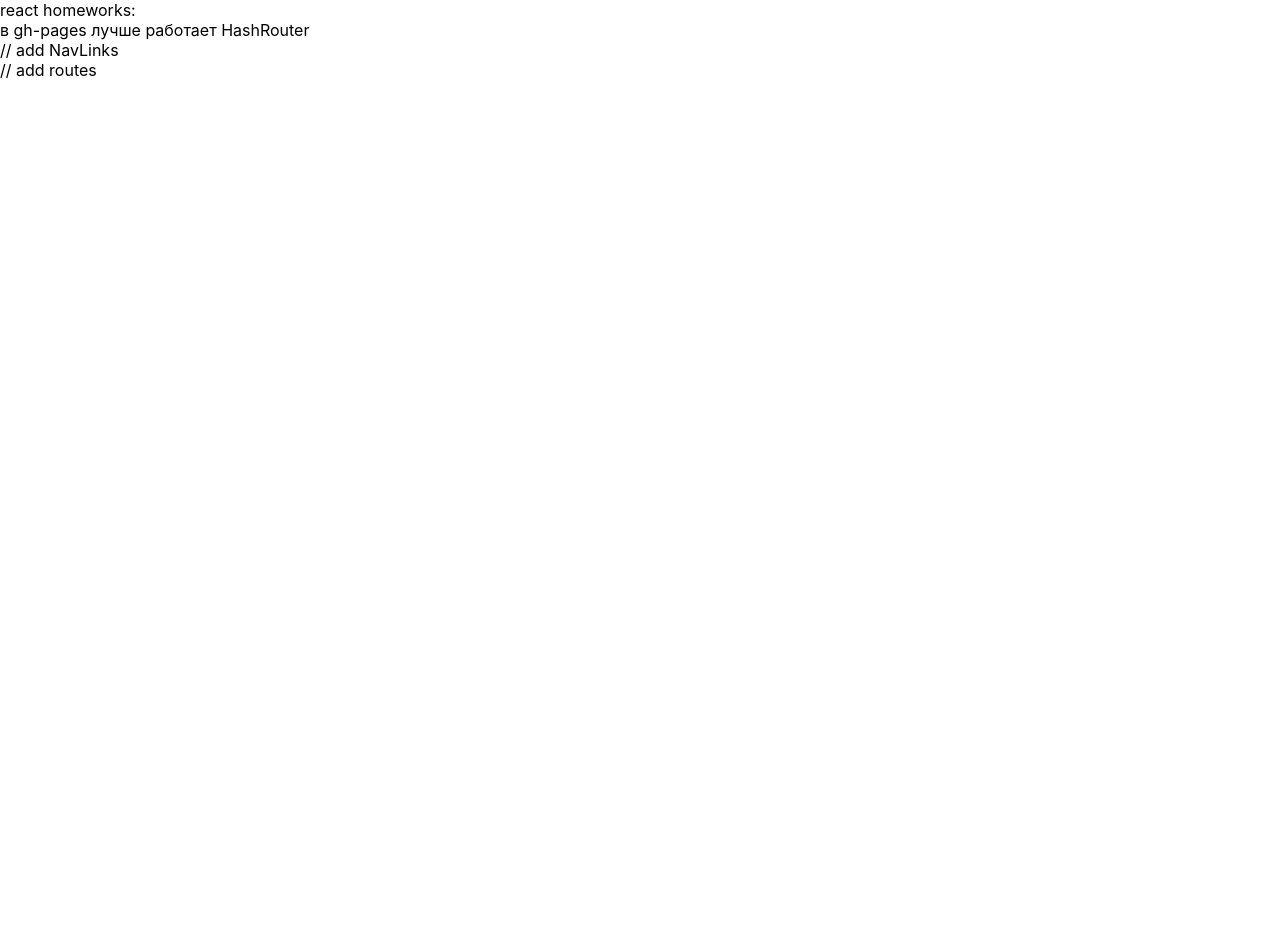
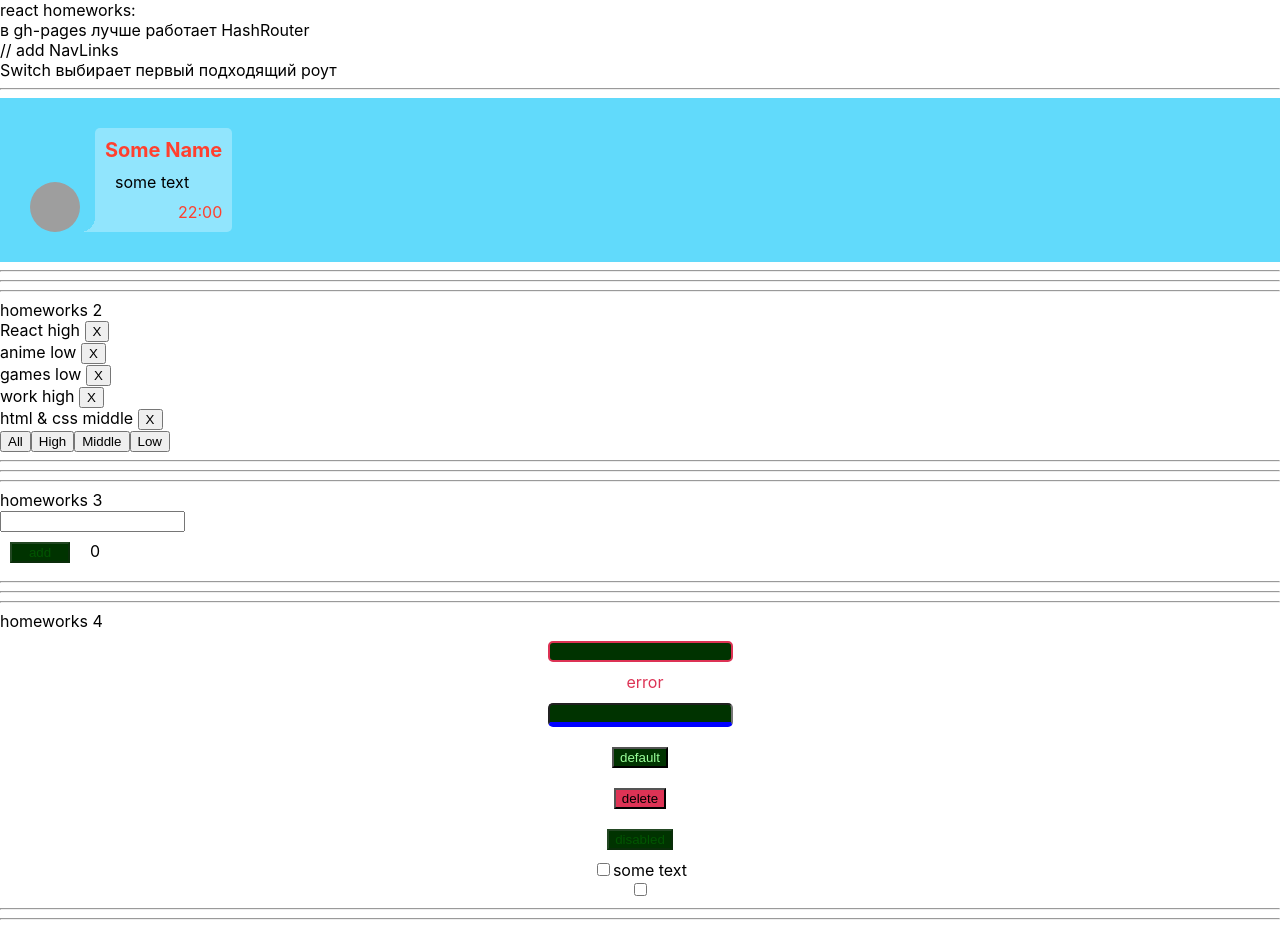
Before and after one commit to PhantomUlysses/simple-react-homeworks, a React (Create React App) app: page /#/pre-junior in a window 1280 px wide. Before the commit the page ends 800 px from the top, so only its background shows below. Built offline with nearby package versions, Linux system fonts and the light colour scheme; grey boxes are pictures that could not be loaded.

Commit message:
add react-router-dom

```diff
--- a/src/p2-homeworks/h5/Routes.tsx
+++ b/src/p2-homeworks/h5/Routes.tsx
@@ -1,4 +1,7 @@
 import React from 'react'
+import {Redirect, Route, Switch} from "react-router-dom";
+import PreJunior from "./pages/PreJunior";
+import Error404 from "./pages/Error404";
 
 export const PATH = {
     PRE_JUNIOR: '/pre-junior',
@@ -8,20 +11,20 @@ export const PATH = {
 function Routes() {
     return (
         <div>
-            {/*Switch выбирает первый подходящий роут*/}
-            {/*<Switch>*/}
+            Switch выбирает первый подходящий роут
+            <Switch>
 
-            {/*в начале мы попадаем на страницу '/' и переходим сразу на страницу PRE_JUNIOR*/}
-            {/*exact нужен чтоб указать полное совподение (что после '/' ничего не будет)*/}
-            {/*<Route path={'/'} exact render={() => <Redirect to={PATH.PRE_JUNIOR}/>}/>*/}
+            в начале мы попадаем на страницу '/' и переходим сразу на страницу PRE_JUNIOR
+            exact нужен чтоб указать полное совподение (что после '/' ничего не будет)
+            <Route path={'/'} exact render={() => <Redirect to={PATH.PRE_JUNIOR}/>}/>
 
-            {/*<Route path={PATH.PRE_JUNIOR} render={() => <PreJunior/>}/>*/}
+            <Route path={PATH.PRE_JUNIOR} render={() => <PreJunior/>}/>
                 // add routes
 
-            {/*у этого роута нет пути, он отрисуется если пользователь захочет попасть на несуществующую страницу*/}
-            {/*<Route render={() => <Error404/>}/>*/}
+            у этого роута нет пути, он отрисуется если пользователь захочет попасть на несуществующую страницу
+            <Route render={() => <Error404/>}/>
 
-            {/*</Switch>*/}
+            </Switch>
         </div>
     )
 }
```
